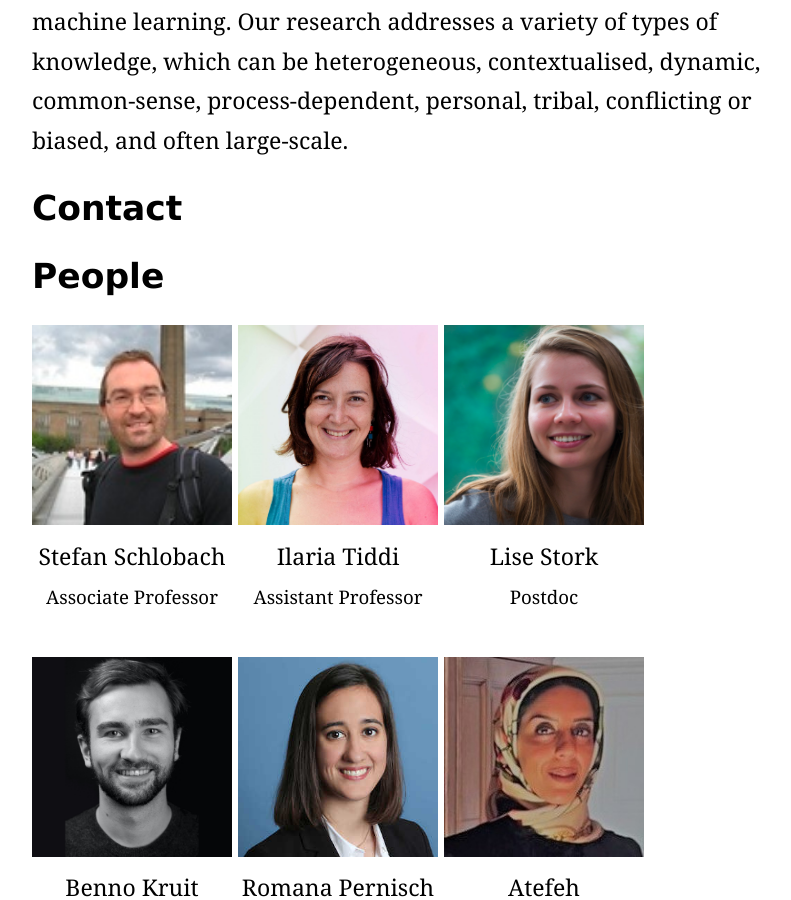
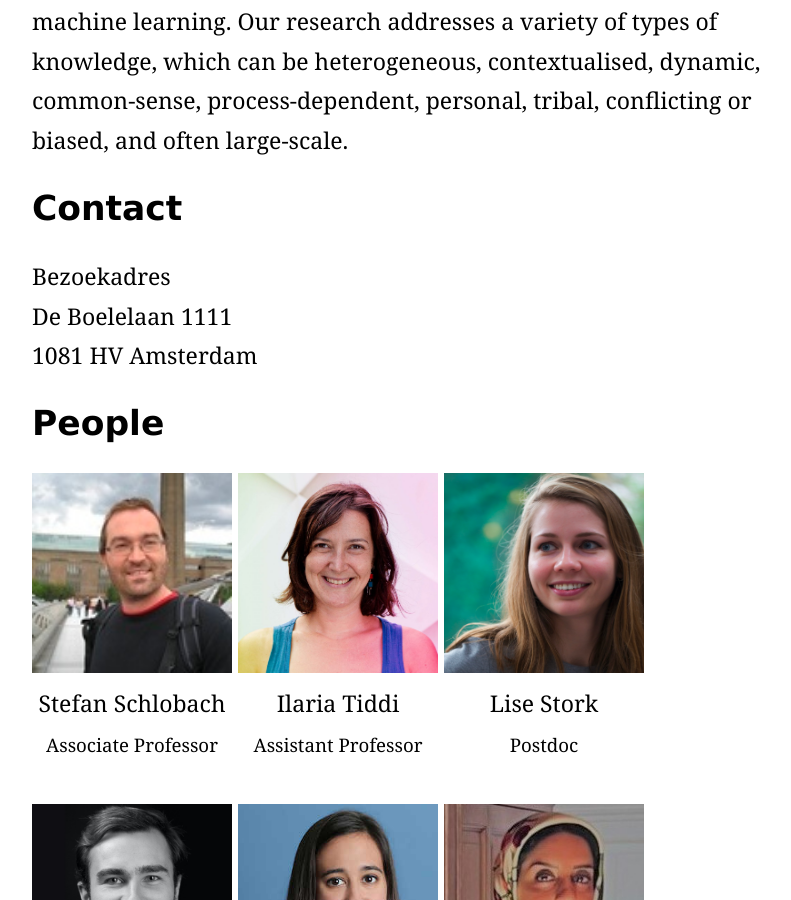
Before and after one commit to kai-vu/site, a Jekyll site: the page built from index.md, in a window 1280 px wide and 900 px high, scrolled down 839 px. Shown: the whole window, without its empty margins (208-999 px from the left). Built offline with Jekyll 4.4.1, drawn with Linux system fonts in a browser that asks for light colours; our own code applies the rules of GitHub Pages for plain Markdown files.

Commit message:
Update index.md

```diff
--- a/index.md
+++ b/index.md
@@ -19,6 +19,9 @@ We do this by combining research from the fields of Knowledge Engineering and Kn
 We combine foundational theory and applied methods such as computational logic, emergent semantics, narrative representation, abstract argumentation, knowledge engineering (at scale), knowledge graph management, semantic techniques, data integration as well as machine learning. Our research addresses a variety of types of knowledge, which can be heterogeneous, contextualised, dynamic, common-sense, process-dependent, personal, tribal, conflicting or biased, and often large-scale.
 
 ## Contact
+Bezoekadres<br>
+De Boelelaan 1111<br>
+1081 HV Amsterdam<br>
 
 
 ## People
```
